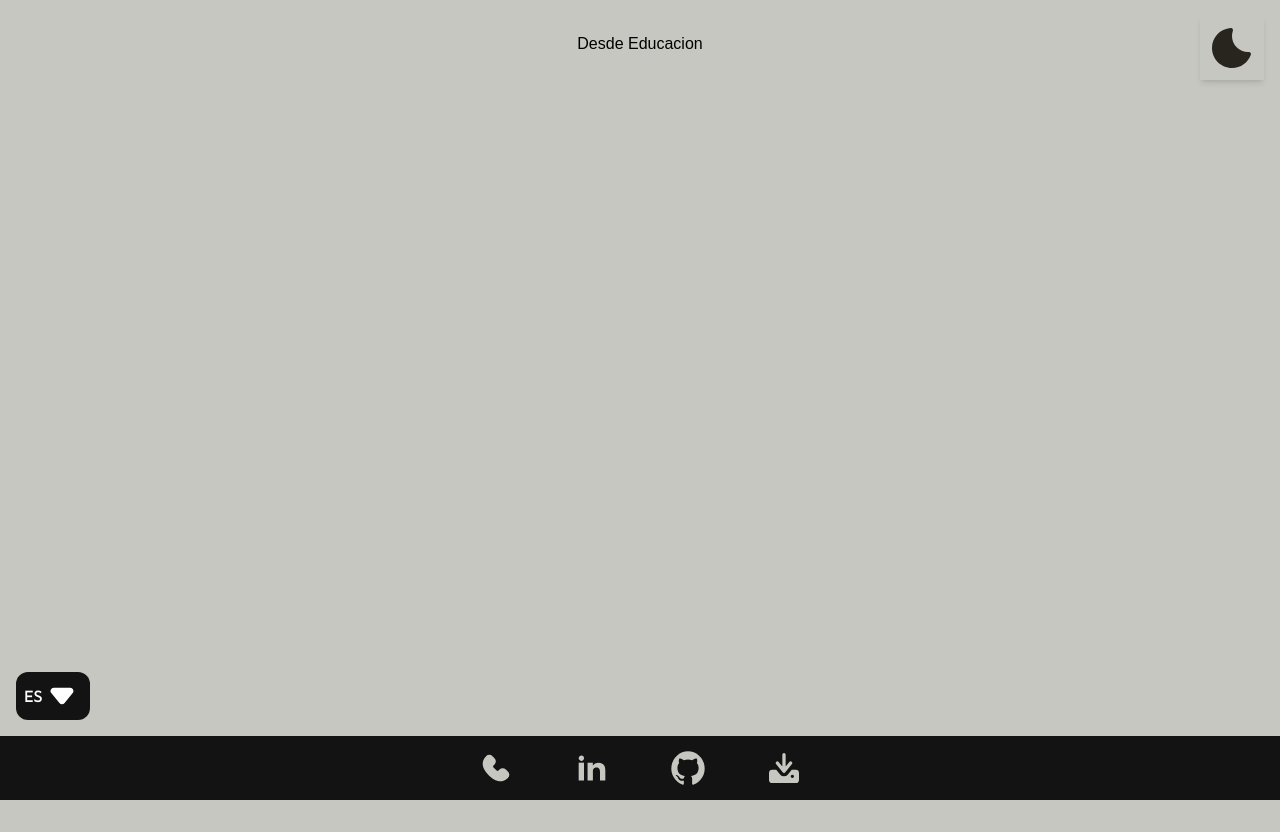
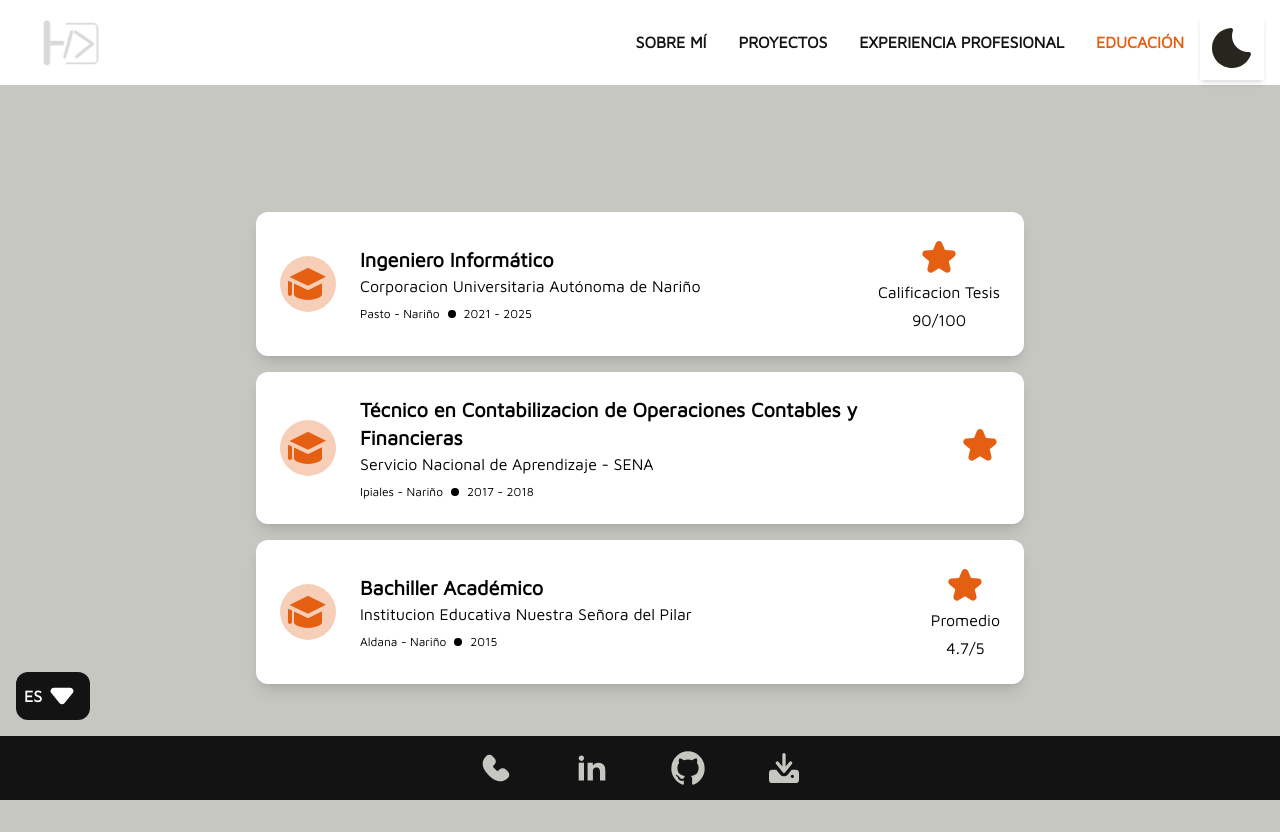
Before and after one commit to 07Humberto-Mueses/portafolioweb_v2, a Next.js app: page /educacion in a window 1280 px wide. Before the commit the page ends 800 px from the top, so only its background shows below. Built offline with nearby package versions, Linux system fonts and the light colour scheme; a web font is replaced by a local one.

Commit message:
Subo ultimo modulo de formacion

```diff
--- /dev/null
+++ b/app/educacion/layout.tsx
@@ -0,0 +1,16 @@
+import Header from "@/components/organisms/Header";
+
+export default function Layout({
+    children,
+}: Readonly<{
+    children: React.ReactNode;
+}>) {
+    return (
+        <div>
+            <Header />
+            <main className="pt-24 pb-16 flex items-center justify-center min-h-screen">
+                {children}
+            </main>
+        </div>
+    );
+}
--- a/app/educacion/page.tsx
+++ b/app/educacion/page.tsx
@@ -1,9 +1,21 @@
-import React from 'react'
+import Educacion from '@/components/molecules/Educacion'
+import { formacion } from '@/data/educacion/formacion'
 
 export default function page() {
   return (
-    <div>
-      <h1>Desde Educacion</h1>
+    <div className='space-y-6 px-8 py-4'>
+      {formacion.map((item, index) => (
+        <Educacion
+          key={index}
+          name={item.name}
+          institucion={item.institucion}
+          lugar={item.lugar}
+          duracion={item.duracion}
+          indicador={item.indicador}
+          calificacion={item.calificacion}
+        />
+      ))}
+
     </div>
   )
 }
--- a/app/layout.tsx
+++ b/app/layout.tsx
@@ -19,7 +19,7 @@
         <div className="flex justify-end p-4">
           <ThemeToggle/>
         </div>
-        <main className="bg-[#C6C7C0] dark:bg-[#131313] flex items-center flex-col">
+        <main className="flex items-center flex-col">
           {children}
         </main>
         <Footer/>
--- a/app/proyectos/layout.tsx
+++ b/app/proyectos/layout.tsx
@@ -8,7 +8,7 @@
     return (
         <div>
             <Header />
-            <main className="bg-[#C6C7C0] dark:bg-[#131313] pt-24 pb-16 flex items-center justify-center min-h-screen">
+            <main className="pt-24 pb-16 flex items-center justify-center min-h-screen">
                 {children}
             </main>
         </div>
--- a/app/sobreMi/layout.tsx
+++ b/app/sobreMi/layout.tsx
@@ -7,8 +7,8 @@
 }>) {
     return (
         <div>
-            <Header />
-            <main className="bg-[#C6C7C0] dark:bg-[#131313] pt-24 pb-16 flex items-center justify-center min-h-screen">
+            <Header/>
+            <main className="pt-24 pb-16 flex items-center justify-center min-h-screen">
                 {children}
             </main>
         </div>
--- /dev/null
+++ b/components/atoms/Graduation.tsx
@@ -0,0 +1,11 @@
+import { GraduationIcon } from "../icons/Icons";
+
+export default function Graduation() {
+  return (
+    <div className="flex items-center justify-center rounded-full bg-[#e45e114d] p-1">
+      <div className="inset-0 flex items-center justify-center">
+        {GraduationIcon}
+      </div>
+    </div>
+  );
+}
--- /dev/null
+++ b/components/atoms/Indicator.tsx
@@ -0,0 +1,29 @@
+
+import { StarIcon } from '../icons/Icons';
+
+interface DescriptionProps {
+    contenido: string;
+    calificacion: string;
+    size?: string;
+    colorLight?: string;
+    colorDark?: string;
+    className?: string;
+}
+
+export default function Indicator ({
+    contenido,
+    calificacion,
+    size = 'text-sm md:text-base',
+    colorLight = 'text-[#000000]',
+    colorDark = 'dark:text-[#FFFFFF]',
+}: DescriptionProps) {
+    return (
+        <div className={`maven-pro flex flex-col items-center justify-center text-center gap-1 ${size} ${colorLight} ${colorDark}`}>
+            <div className='flex items-center justify-center'>
+                {StarIcon}
+            </div>
+            <p>{contenido}</p>
+            <p>{calificacion}</p>
+        </div>
+    )
+}
--- a/components/icons/Icons.tsx
+++ b/components/icons/Icons.tsx
@@ -79,3 +79,17 @@
         <path fillRule="evenodd" d="M2 12C2 6.477 6.477 2 12 2s10 4.477 10 10-4.477 10-10 10S2 17.523 2 12Zm11-4.243a1 1 0 1 0-2 0V11H7.757a1 1 0 1 0 0 2H11v3.243a1 1 0 1 0 2 0V13h3.243a1 1 0 1 0 0-2H13V7.757Z" clipRule="evenodd" />
     </svg>
 )
+
+export const StarIcon = (
+    <svg className="w-10 h-10 text-[#E45F11]" aria-hidden="true" xmlns="http://www.w3.org/2000/svg" width="24" height="24" fill="currentColor" viewBox="0 0 24 24">
+        <path d="M13.849 4.22c-.684-1.626-3.014-1.626-3.698 0L8.397 8.387l-4.552.361c-1.775.14-2.495 2.331-1.142 3.477l3.468 2.937-1.06 4.392c-.413 1.713 1.472 3.067 2.992 2.149L12 19.35l3.897 2.354c1.52.918 3.405-.436 2.992-2.15l-1.06-4.39 3.468-2.938c1.353-1.146.633-3.336-1.142-3.477l-4.552-.36-1.754-4.17Z" />
+    </svg>
+)
+
+export const GraduationIcon = (
+    <svg className="w-12 h-12 text-[#E45F11]" aria-hidden="true" xmlns="http://www.w3.org/2000/svg" width="24" height="24" fill="currentColor" viewBox="0 0 24 24">
+        <path d="M12.4472 4.10557c-.2815-.14076-.6129-.14076-.8944 0L2.76981 8.49706l9.21949 4.39024L21 8.38195l-8.5528-4.27638Z" />
+        <path d="M5 17.2222v-5.448l6.5701 3.1286c.278.1325.6016.1293.8771-.0084L19 11.618v5.6042c0 .2857-.1229.5583-.3364.7481l-.0025.0022-.0041.0036-.0103.009-.0119.0101-.0181.0152c-.024.02-.0562.0462-.0965.0776-.0807.0627-.1942.1465-.3405.2441-.2926.195-.7171.4455-1.2736.6928C15.7905 19.5208 14.1527 20 12 20c-2.15265 0-3.79045-.4792-4.90614-.9751-.5565-.2473-.98098-.4978-1.27356-.6928-.14631-.0976-.2598-.1814-.34049-.2441-.04036-.0314-.07254-.0576-.09656-.0776-.01201-.01-.02198-.0185-.02991-.0253l-.01038-.009-.00404-.0036-.00174-.0015-.0008-.0007s-.00004 0 .00978-.0112l-.00009-.0012-.01043.0117C5.12215 17.7799 5 17.5079 5 17.2222Zm-3-6.8765 2 .9523V17c0 .5523-.44772 1-1 1s-1-.4477-1-1v-6.6543Z" />
+    </svg>
+
+)
--- /dev/null
+++ b/components/molecules/Educacion.tsx
@@ -0,0 +1,36 @@
+import Graduation from "../atoms/Graduation";
+import Indicator from "../atoms/Indicator";
+
+type EducacionProps = {
+    name: string;
+    institucion: string;
+    lugar: string;
+    duracion: string;
+    indicador?: string;
+    calificacion?: string;
+}
+
+export default function Educacion({ name, institucion, lugar, duracion, indicador, calificacion }: EducacionProps) {
+    return (
+        <div className="flex items-center justify-between bg-[#FFFFFF] dark:bg-[#1E1E1E] rounded-xl shadow-lg p-6 max-w-3xl mx-auto my-4">
+            <div className="">
+                <Graduation />
+            </div>
+            <div className="flex-1 text-start maven-pro text-[#000000] dark:text-[#FFFFFF] px-6">
+                <p className="font-bold text-xl">{name}</p>
+                <p>{institucion}</p>
+                <div className="mt-2 text-xs flex items-center justify-start gap-2">
+                    <p>{lugar}</p>
+                    <span className="w-2 h-2 rounded-full bg-[#000000] dark:bg-[#FFFFFF]"></span>
+                    <p>{duracion}</p>
+                </div>
+            </div>
+            <div className="">
+                <Indicator
+                    contenido={indicador || ""}
+                    calificacion={calificacion || ""}
+                />
+            </div>
+        </div>
+    )
+}
--- a/components/organisms/Header.tsx
+++ b/components/organisms/Header.tsx
@@ -10,7 +10,7 @@
     const pathname = usePathname();
 
     return (
-        <header className="bg-[#FFFFFF] dark:bg-[#28251F] fixed inset-x-0 top-0 w-full flex items-center justify-between px-6 py-1 z-50">
+        <header className="fixed inset-x-0 top-0 w-full flex items-center justify-between px-6 py-1 z-50 bg-[#FFFFFF] dark:bg-[#28251F]">
             <Link href="/">
                 <Image
                     src="/LOGO.png"
--- /dev/null
+++ b/data/educacion/formacion.ts
@@ -0,0 +1,24 @@
+export const formacion = [
+    {
+        name: "Ingeniero Informático",
+        institucion: "Corporacion Universitaria Autónoma de Nariño",
+        lugar: "Pasto - Nariño",
+        duracion: "2021 - 2025",
+        indicador: "Calificacion Tesis",
+        calificacion: "90/100"
+    },
+    {
+        name: "Técnico en Contabilizacion de Operaciones Contables y Financieras",
+        institucion: "Servicio Nacional de Aprendizaje - SENA",
+        lugar: "Ipiales - Nariño",
+        duracion: "2017 - 2018"
+    },
+    {
+        name: "Bachiller Académico",
+        institucion: "Institucion Educativa Nuestra Señora del Pilar",
+        lugar: "Aldana - Nariño",
+        duracion: "2015",
+        indicador: "Promedio",
+        calificacion: "4.7/5"
+    },
+]
```
